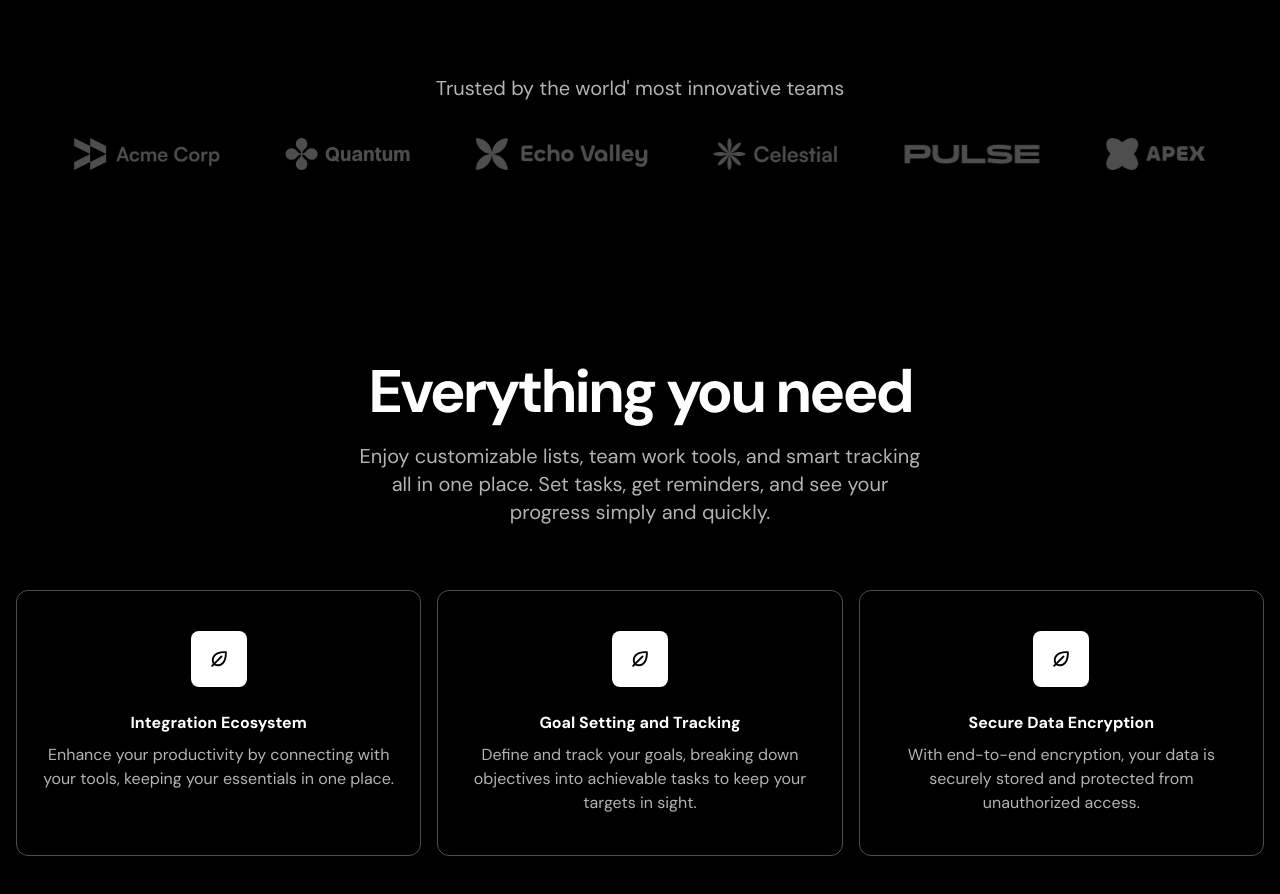
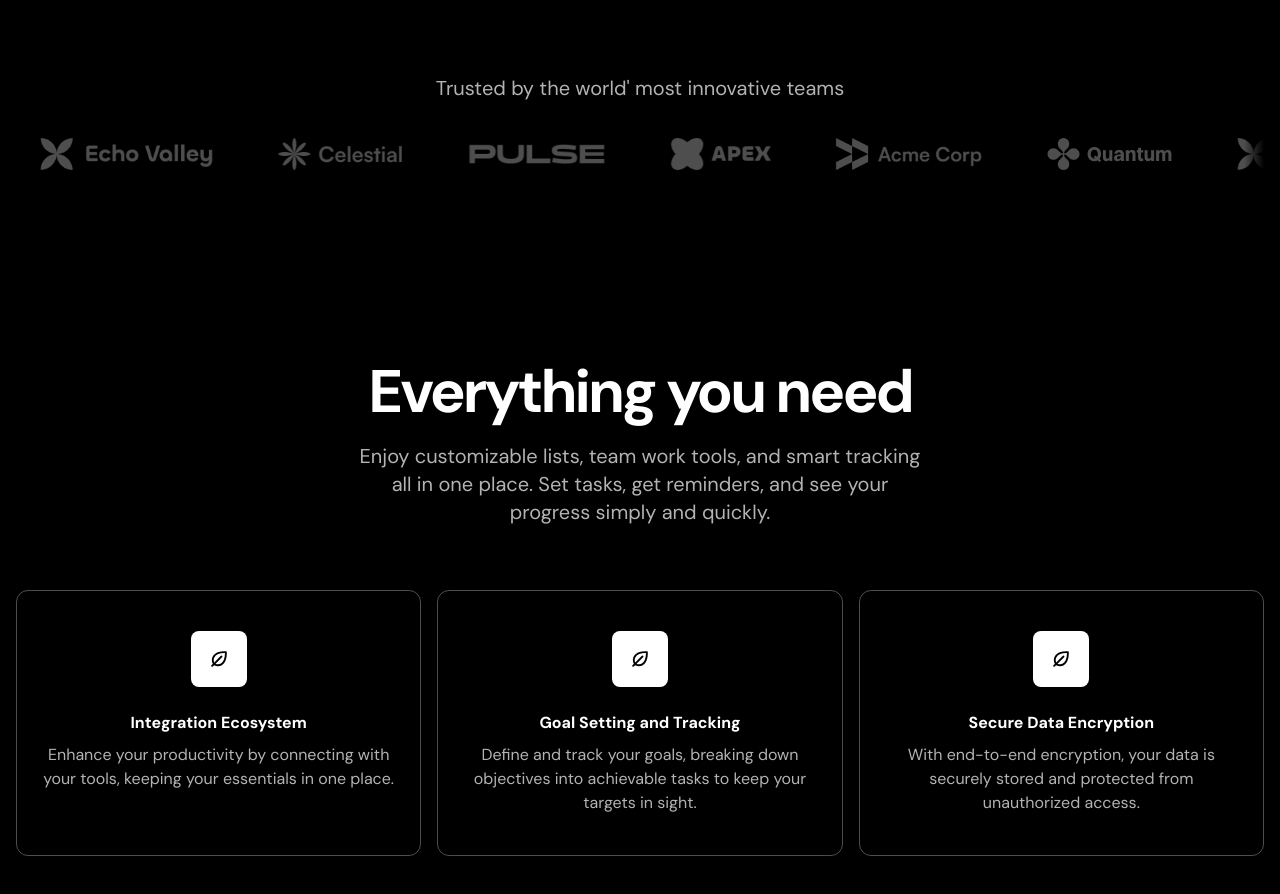
Before and after one commit to 13paras/saas-dark-landing-page, a Next.js app: page / in a window 1280 px wide. Shown: the part 860-1754 px from the top of the page. Built offline with nearby package versions, Linux system fonts and the light colour scheme.

Commit message:
added animation in logoTicker

```diff
--- a/src/components/LogoTicker.tsx
+++ b/src/components/LogoTicker.tsx
@@ -1,3 +1,5 @@
+"use client";
+
 import acmeLogo from "../assets/images/acme.png";
 import quantumLogo from "../assets/images/quantum.png";
 import echoLogo from "../assets/images/echo.png";
@@ -5,6 +7,7 @@ import celestialLogo from "../assets/images/celestial.png";
 import pulseLogo from "../assets/images/pulse.png";
 import apexLogo from "../assets/images/apex.png";
 import Image from "next/image";
+import { motion } from "framer-motion";
 
 const images = [
   { src: acmeLogo, alt: "Acme Logo" },
@@ -22,8 +25,17 @@ export const LogoTicker = () => {
         <h2 className="text-center text-xl text-white/70">
           Trusted by the world&apos; most innovative teams
         </h2>
-        <div className="relative mt-9 overflow-hidden before:absolute before:h-full before:w-5 before:content-[''] after:absolute after:h-full after:w-5  after:content-[''] before:right-0 after:left-0 before:top-0 after:top-0 before:bg-[linear-gradient(to_right,#000,rgb(0,0,0,0))] after:bg-[linear-gradient(to_left,#000,rgb(0,0,0,0))]">
-          <div className="flex gap-16 justify-center">
+        <div className="relative mt-9 flex overflow-hidden before:absolute before:right-0 before:top-0 before:z-10 before:h-full before:w-5 before:bg-[linear-gradient(to_left,#000,rgb(0,0,0,0))] before:content-[''] after:absolute after:left-0 after:top-0 after:h-full after:w-5 after:bg-[linear-gradient(to_right,#000,rgb(0,0,0,0))] after:content-['']">
+          <motion.div
+            transition={{
+              duration: 20,
+              ease: "linear",
+              repeat: Infinity,
+            }}
+            initial={{ translateX: 0 }}
+            animate={{ translateX: "-50%" }}
+            className="flex flex-none gap-16 pr-16"
+          >
             {images.map(({ src, alt }) => (
               <Image
                 key={alt}
@@ -32,7 +44,15 @@ export const LogoTicker = () => {
                 className="h-8 w-auto flex-none"
               />
             ))}
-          </div>
+            {images.map(({ src, alt }) => (
+              <Image
+                key={alt}
+                src={src}
+                alt={alt}
+                className="h-8 w-auto flex-none"
+              />
+            ))}
+          </motion.div>
         </div>
       </div>
     </div>
```
